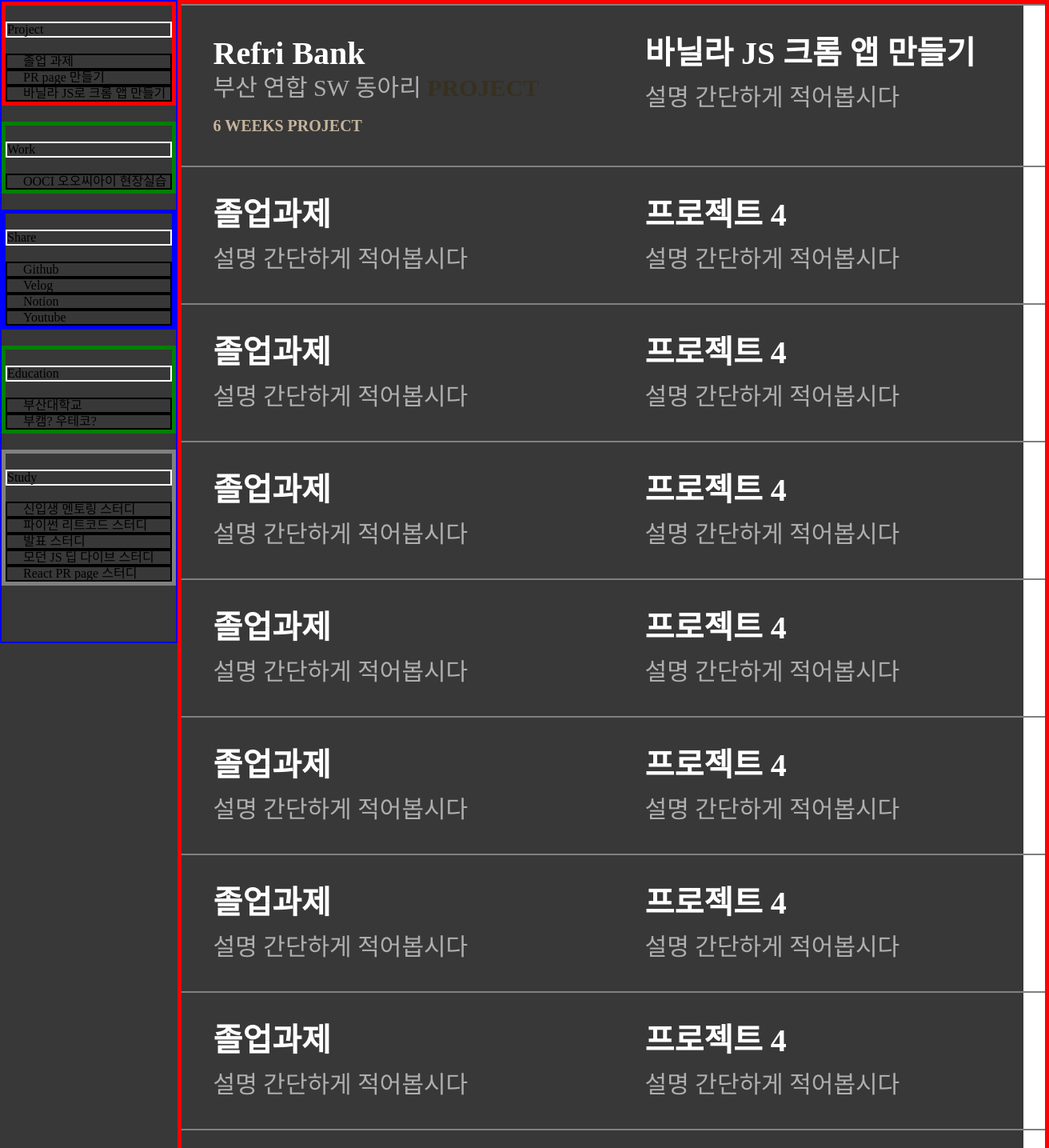
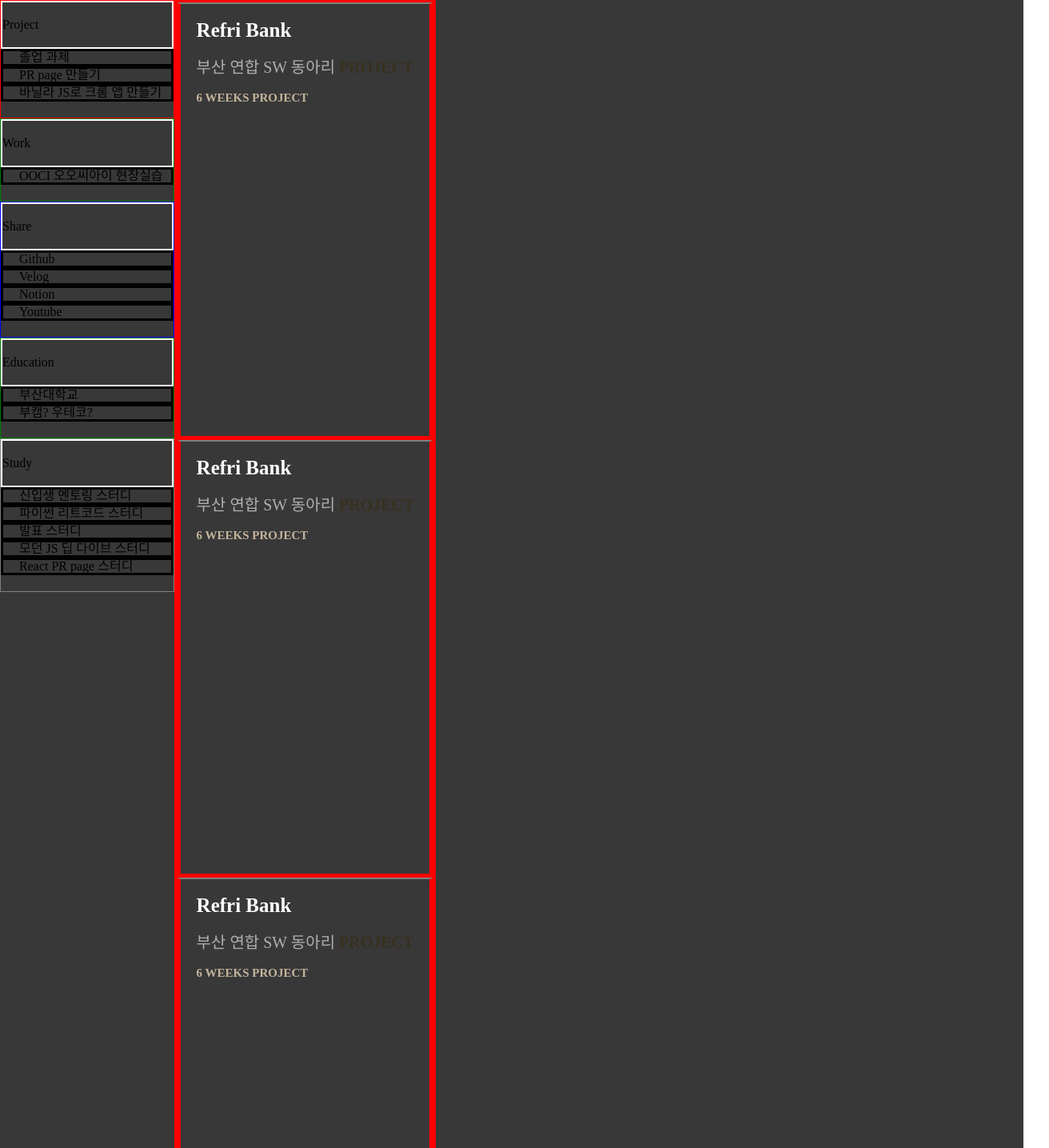
Before and after one commit to jwseo4074/PRpage, a React (Create React App) app in the folder myapp/: page / in a window 1280 px wide. Shown: the part 800-2235 px from the top of the page at 80% size, 1312 px wide, since content can reach past the window. Built offline with nearby package versions, Linux system fonts and the light colour scheme.

Commit message:
Apply scroll animation

```diff
--- a/myapp/src/page/ContentPage.js
+++ b/myapp/src/page/ContentPage.js
@@ -1,6 +1,11 @@
 import "../style/ContentPage.css";
+import React, { useState, useEffect } from 'react';
+import Fade from 'react-reveal/Fade';
+
 
 function ContentPage() {
+
+
 	return (
 		<>
             <div className="section section2">
@@ -38,6 +43,45 @@ function ContentPage() {
                         </div>
                     </nav>
                     <div className="section2_right_content">
+                        <Fade cascade bottom className="box">
+                            <div className="project">
+                                <a href="https://qkrtmfqls.gabia.io/#/">
+                                    <div className="number">
+                                        <p className="numberCanHover">Refri Bank</p>
+                                        <span className="explain"> 부산 연합 SW 동아리 </span>
+                                        <span className="smallName">PROJECT</span>
+                                        <p className="explainProject"> 6 WEEKS PROJECT </p>
+                                    </div>
+                                </a>
+                            </div>
+                        </Fade>
+
+                        <Fade cascade bottom>
+                            <div className="project">
+                                <a href="https://qkrtmfqls.gabia.io/#/">
+                                    <div className="number">
+                                        <p className="numberCanHover">Refri Bank</p>
+                                        <span className="explain"> 부산 연합 SW 동아리 </span>
+                                        <span className="smallName">PROJECT</span>
+                                        <p className="explainProject"> 6 WEEKS PROJECT </p>
+                                    </div>
+                                </a>
+                            </div>
+                        </Fade>
+
+                        <Fade cascade bottom>
+                            <div className="project">
+                                <a href="https://qkrtmfqls.gabia.io/#/">
+                                    <div className="number">
+                                        <p className="numberCanHover">Refri Bank</p>
+                                        <span className="explain"> 부산 연합 SW 동아리 </span>
+                                        <span className="smallName">PROJECT</span>
+                                        <p className="explainProject"> 6 WEEKS PROJECT </p>
+                                    </div>
+                                </a>
+                            </div>
+                        </Fade>
+
                         <div className="box">
                             <div className="project">
                                 <a href="https://qkrtmfqls.gabia.io/#/">
@@ -49,12 +93,16 @@ function ContentPage() {
                                     </div>
                                 </a>
                             </div>
+                        </div>
 
+                        <div className="box">
                             <div className="project">
-                                <a href="http://www.naver.com">
+                                <a href="https://qkrtmfqls.gabia.io/#/">
                                     <div className="number">
-                                        <p className="numberCanHover">바닐라 JS 크롬 앱 만들기</p>
-                                        <p className="explain"> 설명 간단하게 적어봅시다</p>
+                                        <p className="numberCanHover">Refri Bank</p>
+                                        <span className="explain"> 부산 연합 SW 동아리 </span>
+                                        <span className="smallName">PROJECT</span>
+                                        <p className="explainProject"> 6 WEEKS PROJECT </p>
                                     </div>
                                 </a>
                             </div>
@@ -62,152 +110,122 @@ function ContentPage() {
 
                         <div className="box">
                             <div className="project">
-                                <a href="http://www.naver.com">
+                                <a href="https://qkrtmfqls.gabia.io/#/">
                                     <div className="number">
-                                        <p className="numberCanHover">졸업과제</p>
-                                        <p className="explain"> 설명 간단하게 적어봅시다</p>
-                                    </div>
-                                </a>
-                            </div>
-                            <div className="project">
-                                <a href="http://www.naver.com">
-                                    <div className="number">
-                                        <p className="numberCanHover">프로젝트 4</p>
-                                        <p className="explain"> 설명 간단하게 적어봅시다</p>
+                                        <p className="numberCanHover">Refri Bank</p>
+                                        <span className="explain"> 부산 연합 SW 동아리 </span>
+                                        <span className="smallName">PROJECT</span>
+                                        <p className="explainProject"> 6 WEEKS PROJECT </p>
                                     </div>
                                 </a>
                             </div>
                         </div>
 
-
-
                         <div className="box">
                             <div className="project">
-                                <a href="http://www.naver.com">
+                                <a href="https://qkrtmfqls.gabia.io/#/">
                                     <div className="number">
-                                        <p className="numberCanHover">졸업과제</p>
-                                        <p className="explain"> 설명 간단하게 적어봅시다</p>
-                                    </div>
-                                </a>
-                            </div>
-                            <div className="project">
-                                <a href="http://www.naver.com">
-                                    <div className="number">
-                                        <p className="numberCanHover">프로젝트 4</p>
-                                        <p className="explain"> 설명 간단하게 적어봅시다</p>
+                                        <p className="numberCanHover">Refri Bank</p>
+                                        <span className="explain"> 부산 연합 SW 동아리 </span>
+                                        <span className="smallName">PROJECT</span>
+                                        <p className="explainProject"> 6 WEEKS PROJECT </p>
                                     </div>
                                 </a>
                             </div>
                         </div>
+
                         <div className="box">
                             <div className="project">
-                                <a href="http://www.naver.com">
+                                <a href="https://qkrtmfqls.gabia.io/#/">
                                     <div className="number">
-                                        <p className="numberCanHover">졸업과제</p>
-                                        <p className="explain"> 설명 간단하게 적어봅시다</p>
-                                    </div>
-                                </a>
-                            </div>
-                            <div className="project">
-                                <a href="http://www.naver.com">
-                                    <div className="number">
-                                        <p className="numberCanHover">프로젝트 4</p>
-                                        <p className="explain"> 설명 간단하게 적어봅시다</p>
+                                        <p className="numberCanHover">Refri Bank</p>
+                                        <span className="explain"> 부산 연합 SW 동아리 </span>
+                                        <span className="smallName">PROJECT</span>
+                                        <p className="explainProject"> 6 WEEKS PROJECT </p>
                                     </div>
                                 </a>
                             </div>
                         </div>
+
                         <div className="box">
                             <div className="project">
-                                <a href="http://www.naver.com">
+                                <a href="https://qkrtmfqls.gabia.io/#/">
                                     <div className="number">
-                                        <p className="numberCanHover">졸업과제</p>
-                                        <p className="explain"> 설명 간단하게 적어봅시다</p>
-                                    </div>
-                                </a>
-                            </div>
-                            <div className="project">
-                                <a href="http://www.naver.com">
-                                    <div className="number">
-                                        <p className="numberCanHover">프로젝트 4</p>
-                                        <p className="explain"> 설명 간단하게 적어봅시다</p>
+                                        <p className="numberCanHover">Refri Bank</p>
+                                        <span className="explain"> 부산 연합 SW 동아리 </span>
+                                        <span className="smallName">PROJECT</span>
+                                        <p className="explainProject"> 6 WEEKS PROJECT </p>
                                     </div>
                                 </a>
                             </div>
                         </div>
+
                         <div className="box">
                             <div className="project">
-                                <a href="http://www.naver.com">
+                                <a href="https://qkrtmfqls.gabia.io/#/">
                                     <div className="number">
-                                        <p className="numberCanHover">졸업과제</p>
-                                        <p className="explain"> 설명 간단하게 적어봅시다</p>
-                                    </div>
-                                </a>
-                            </div>
-                            <div className="project">
-                                <a href="http://www.naver.com">
-                                    <div className="number">
-                                        <p className="numberCanHover">프로젝트 4</p>
-                                        <p className="explain"> 설명 간단하게 적어봅시다</p>
+                                        <p className="numberCanHover">Refri Bank</p>
+                                        <span className="explain"> 부산 연합 SW 동아리 </span>
+                                        <span className="smallName">PROJECT</span>
+                                        <p className="explainProject"> 6 WEEKS PROJECT </p>
                                     </div>
                                 </a>
                             </div>
                         </div>
+
                         <div className="box">
                             <div className="project">
-                                <a href="http://www.naver.com">
+                                <a href="https://qkrtmfqls.gabia.io/#/">
                                     <div className="number">
-                                        <p className="numberCanHover">졸업과제</p>
-                                        <p className="explain"> 설명 간단하게 적어봅시다</p>
-                                    </div>
-                                </a>
-                            </div>
-                            <div className="project">
-                                <a href="http://www.naver.com">
-                                    <div className="number">
-                                        <p className="numberCanHover">프로젝트 4</p>
-                                        <p className="explain"> 설명 간단하게 적어봅시다</p>
+                                        <p className="numberCanHover">Refri Bank</p>
+                                        <span className="explain"> 부산 연합 SW 동아리 </span>
+                                        <span className="smallName">PROJECT</span>
+                                        <p className="explainProject"> 6 WEEKS PROJECT </p>
                                     </div>
                                 </a>
                             </div>
                         </div>
+
                         <div className="box">
                             <div className="project">
-                                <a href="http://www.naver.com">
+                                <a href="https://qkrtmfqls.gabia.io/#/">
                                     <div className="number">
-                                        <p className="numberCanHover">졸업과제</p>
-                                        <p className="explain"> 설명 간단하게 적어봅시다</p>
-                                    </div>
-                                </a>
-                            </div>
-                            <div className="project">
-                                <a href="http://www.naver.com">
-                                    <div className="number">
-                                        <p className="numberCanHover">프로젝트 4</p>
-                                        <p className="explain"> 설명 간단하게 적어봅시다</p>
+                                        <p className="numberCanHover">Refri Bank</p>
+                                        <span className="explain"> 부산 연합 SW 동아리 </span>
+                                        <span className="smallName">PROJECT</span>
+                                        <p className="explainProject"> 6 WEEKS PROJECT </p>
                                     </div>
                                 </a>
                             </div>
                         </div>
+
                         <div className="box">
                             <div className="project">
-                                <a href="http://www.naver.com">
+                                <a href="https://qkrtmfqls.gabia.io/#/">
                                     <div className="number">
-                                        <p className="numberCanHover">졸업과제</p>
-                                        <p className="explain"> 설명 간단하게 적어봅시다</p>
+                                        <p className="numberCanHover">Refri Bank</p>
+                                        <span className="explain"> 부산 연합 SW 동아리 </span>
+                                        <span className="smallName">PROJECT</span>
+                                        <p className="explainProject"> 6 WEEKS PROJECT </p>
                                     </div>
                                 </a>
                             </div>
+                        </div>
+
+                        <div className="box">
                             <div className="project">
-                                <a href="http://www.naver.com">
+                                <a href="https://qkrtmfqls.gabia.io/#/">
                                     <div className="number">
-                                        <p className="numberCanHover">프로젝트 4</p>
-                                        <p className="explain"> 설명 간단하게 적어봅시다</p>
+                                        <p className="numberCanHover">Refri Bank</p>
+                                        <span className="explain"> 부산 연합 SW 동아리 </span>
+                                        <span className="smallName">PROJECT</span>
+                                        <p className="explainProject"> 6 WEEKS PROJECT </p>
                                     </div>
                                 </a>
                             </div>
                         </div>
                     </div>
+
                 </div>
             </div>
         </>
--- a/myapp/src/style/ContentPage.css
+++ b/myapp/src/style/ContentPage.css
@@ -12,7 +12,7 @@
 }
 .section2_left_category{
 	display: flex;
-	border: blue 2px solid;
+	/* border: blue 2px solid; */
 	flex-direction: column;
 
 	position: sticky;
@@ -22,55 +22,63 @@
 }
 .category_title{
 	border: white 2px solid;
-	margin-top: 20px;
-	margin-bottom: 20px;
+	padding-top: 20px;
+	padding-bottom: 20px;
 }
 .category_content{
-	border:rgb(0, 0, 0) 2px solid;
+	border:rgb(0, 0, 0) 3px solid;
 	padding-left: 20px;
 }
 .category_project{
-	border: red 5px solid;
-	margin-bottom: 20px;
+	border: red 1px solid;
+	padding-bottom: 20px;
 }
 .category_work{
-	border: green 5px solid;
-	margin-bottom: 20px;
+	border: green 1px solid;
+	padding-bottom: 20px;
 }
 .category_share{
-	border: blue 5px solid;
-	margin-bottom: 20px;
+	border: blue 1px solid;
+	padding-bottom: 20px;
 }
 .category_education{
-	border: green 5px solid;
-	margin-bottom: 20px;
+	border: green 1px solid;
+	padding-bottom: 20px;
 }
 .category_study{
-	border: gray 5px solid;
-	margin-bottom: 20px;
+	border: gray 1px solid;
+	padding-bottom: 20px;
 }
 .section2_right_content {
 	display: flex;
-	border: red 5px solid;
+	border: red 3px solid;
 	flex-direction: column;
 
 	/* width: 80vw; */
 }
 .smallName {
-	font-size: 30px;
+	font-size: 20px;
 	color:rgb(56, 48, 31);
 }
 .explainProject{
-	font-size: 20px;
+	font-size: 15px;
 	color:rgb(197, 180, 157);
 	padding-top : 20px;
 }
-.box {
+.project {
 	display: flex;
 	flex-direction: row;
+	height: 500px;
+	border: red 5px solid;
+}
+.box_active{
+	display: flex;
+}
+.box_hidden {
+	display: none;
 }
 .project {
-	width: 500px;
+	/* width: 500px; */
 	/* height: 200px; */
 	padding: 20px;
 	border-top: gray 2px solid;
@@ -79,20 +87,20 @@
 	display: inline-block;
 	color: gray;
 	font: bolder;
-	font-size: 30px;
+	font-size: 20px;
 	text-decoration: none;
-	margin: 20px;
+	/* margin: 20px; */
 }
 .number{
 	color: white;
-	font-size: 40px;
+	font-size: 25px;
 	font-weight: bolder;
 }
 .explain {
-	font-size: 30px;
+	font-size: 20px;
 	color: rgb(175, 175, 175);
 	font-weight: lighter;
-	margin-top: 20px;
+	/* padding-top: 50px; */
 }
 
 .project:hover .numberCanHover{
@@ -102,3 +110,6 @@
 	font-weight: bolder;
 	/* transform: scale(1.1); */
 }
+.numberCanHover{
+	padding-bottom: 20px;
+}
```
Also changed, not shown: myapp/src/page/IntroducePage.js (+30 -13 lines), myapp/src/style/IntroducePage.css (+18 -9 lines).
